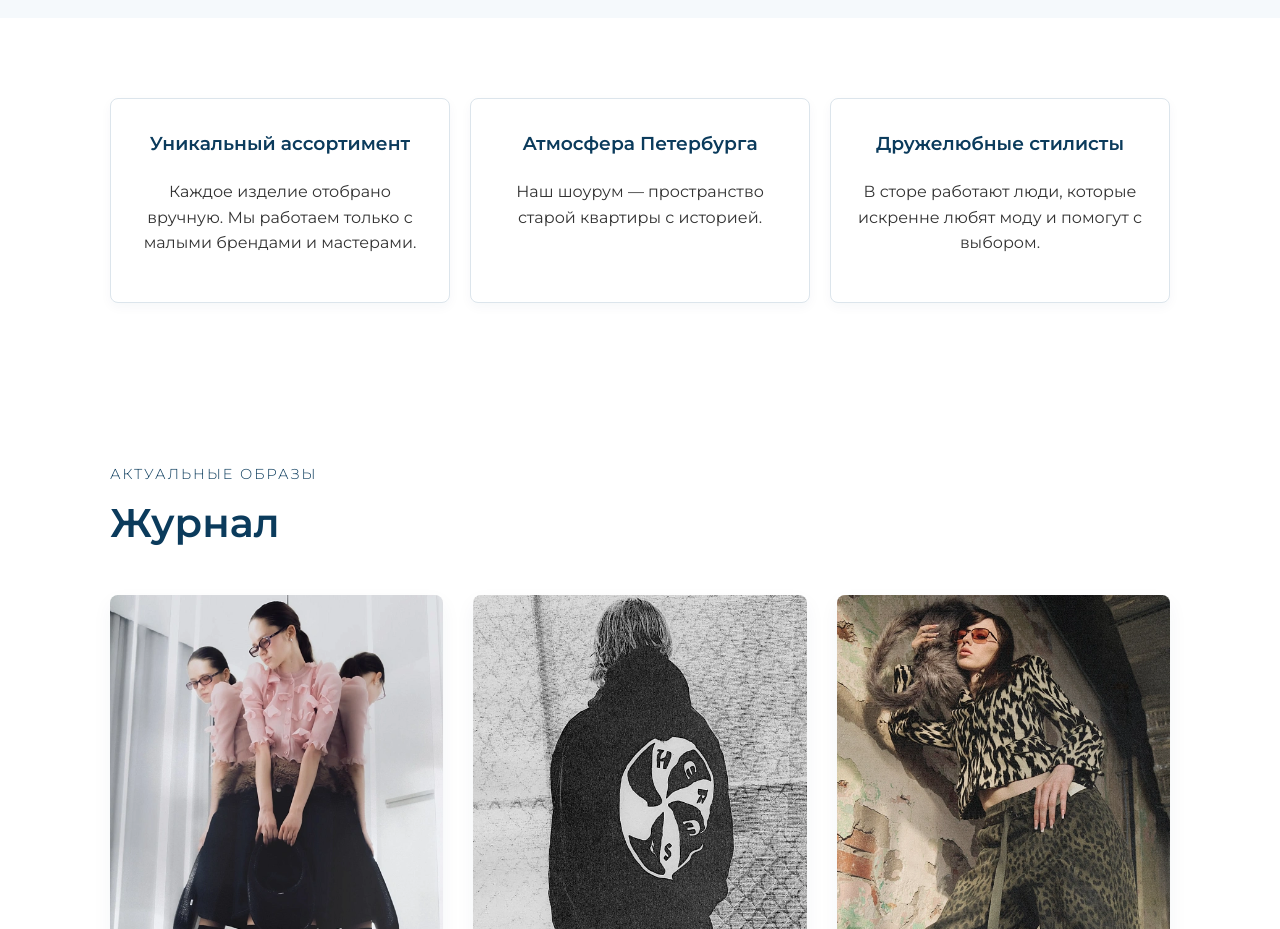
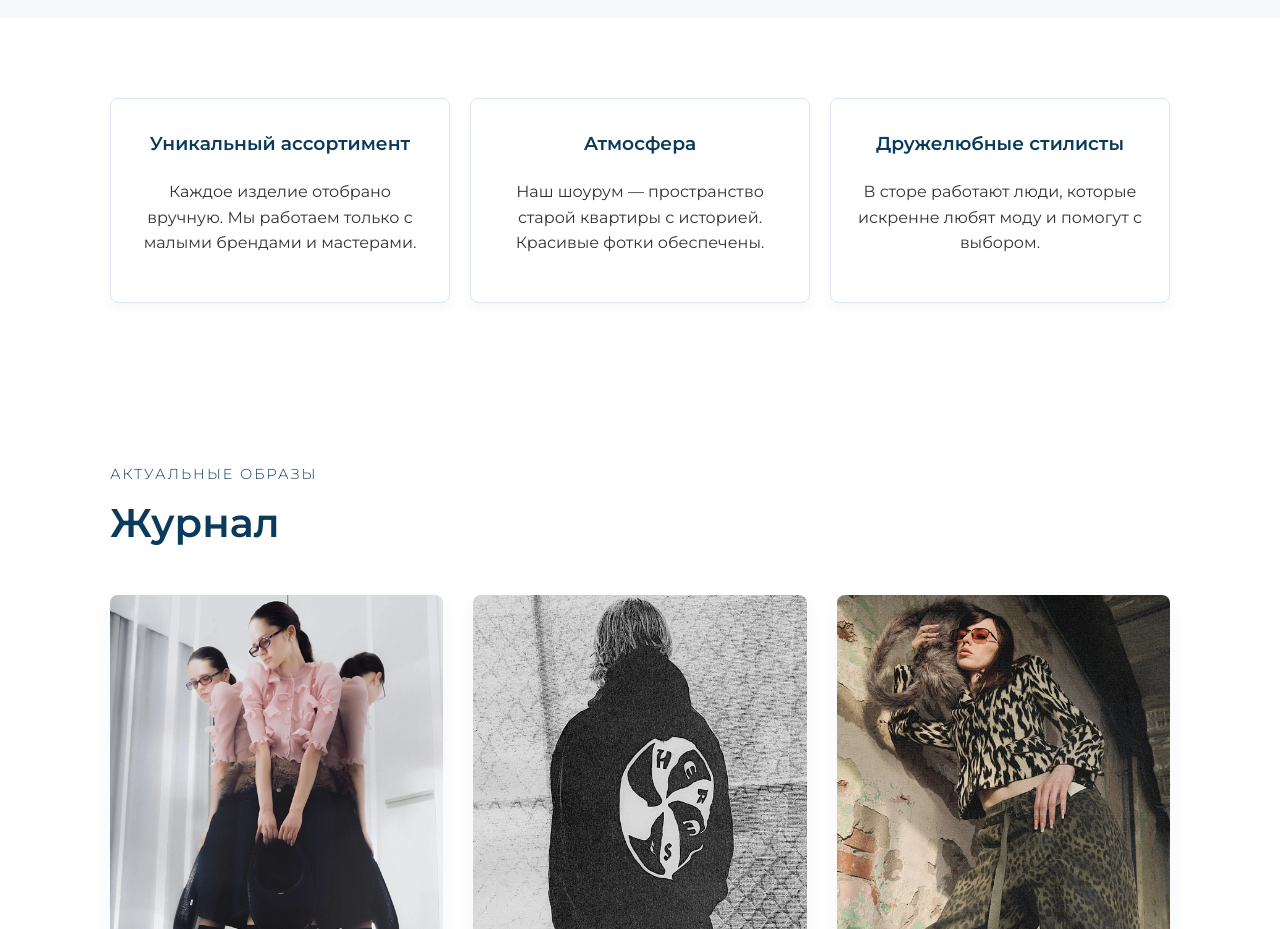
Before and after one commit to somovanton19722-dev/Men.05.26, a website: page public/index.html in a window 1280 px wide. Shown: the part 1880-2809 px from the top of the page. Drawn offline with Linux system fonts and the light colour scheme.

Commit message:
Update index.html

```diff
--- a/public/index.html
+++ b/public/index.html
@@ -126,8 +126,8 @@
                 <p>Каждое изделие отобрано вручную. Мы работаем только с малыми брендами и мастерами.</p>
             </div>
             <div class="benefit-item">
-                <h3> Атмосфера Петербурга</h3>
-                <p>Наш шоурум — пространство старой квартиры с историей.</p>
+                <h3> Атмосфера</h3>
+                <p>Наш шоурум — пространство старой квартиры с историей. Красивые фотки обеспечены.</p>
             </div>
             <div class="benefit-item">
                 <h3> Дружелюбные стилисты</h3>
```
